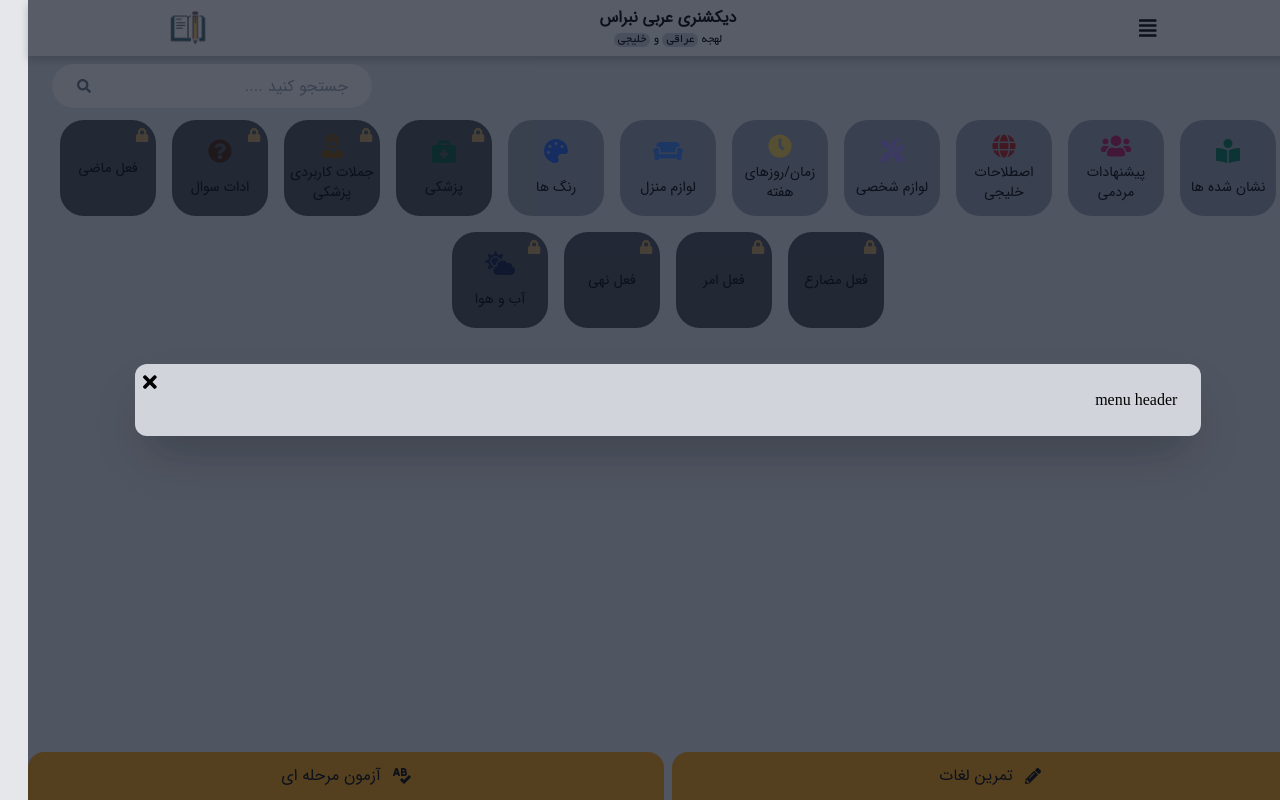
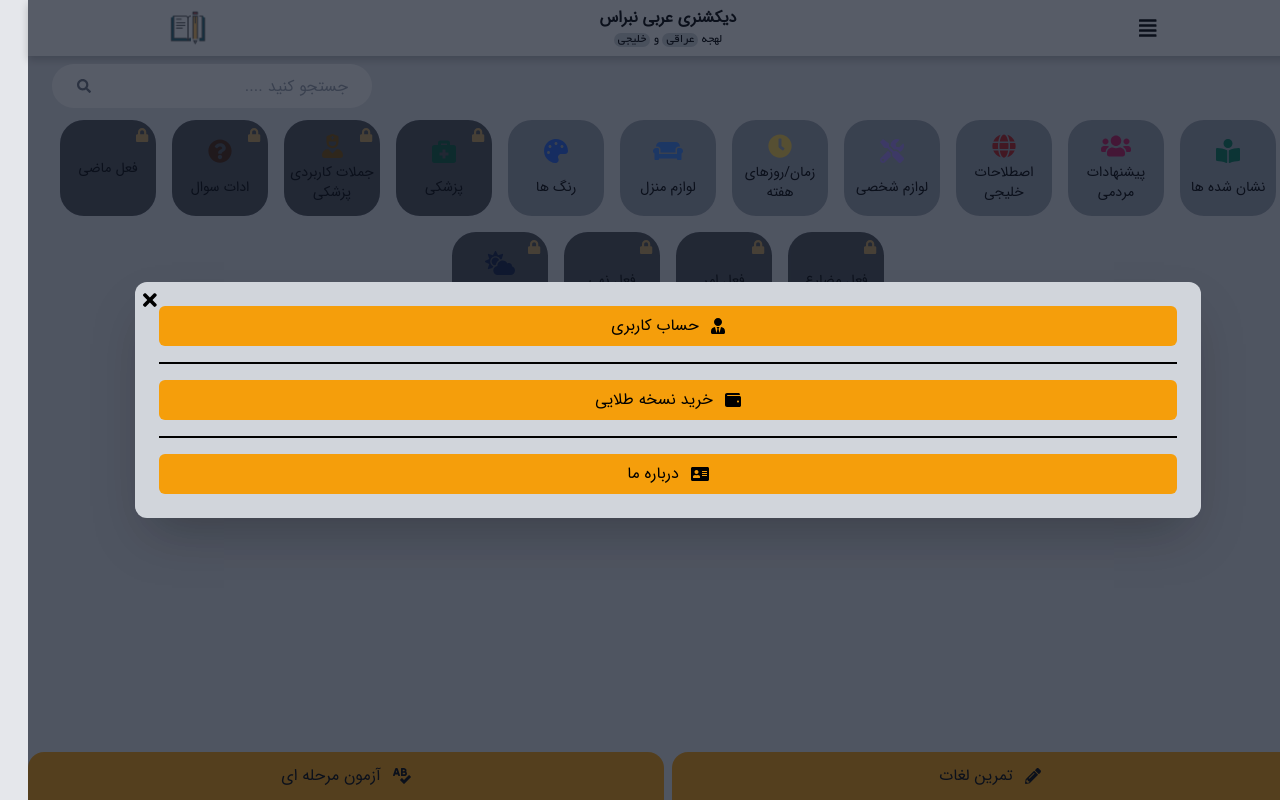
Before and after one commit to mohsenzamo/dictionary, a Vue app: page / in a window 1280 px wide. Both pictures are taken after a click on the element 1120 px from the left and 28 px from the top of the page. Built offline with nearby package versions, Linux system fonts and the light colour scheme.

Commit message:
update modal content

```diff
--- a/src/components/Header.vue
+++ b/src/components/Header.vue
@@ -6,8 +6,82 @@ import Modal from '../components/Modal.vue'
 const router = useRouter()
 const store = useStore()
 const modalMenuValue = ref(false)
+const modalGuideValue = ref(false)
+const login = ref('Login')
+function pushLink (link:string) {
+  router.push({
+    name: link
+  })
+}
 </script>
 <template>
+  <transition name="modal">
+    <modal
+      v-if="modalMenuValue"
+      @close="modalMenuValue = false"
+    >
+      <div class="grid gap-4 font-IRANSans">
+        <button
+          class="
+        bg-yellow-500
+        rounded-md
+        h-10
+      "
+          @click="pushLink(login)"
+        >
+          <p class="flex items-center justify-center gap-3">
+            <fa icon="user-tie" />
+            حساب کاربری
+          </p>
+        </button>
+        <span class="w-full bg-black h-0.5" />
+        <button
+          class="
+        bg-yellow-500
+        rounded-md
+        h-10
+      "
+        >
+          <p class="flex items-center justify-center gap-3">
+            <fa icon="wallet" />
+            خرید نسخه طلایی
+          </p>
+        </button>
+        <span class="w-full bg-black h-0.5" />
+        <button
+          class="
+        bg-yellow-500
+        rounded-md
+        h-10
+      "
+        >
+          <p class="flex items-center justify-center gap-3">
+            <fa icon="address-card" />
+            درباره ما
+          </p>
+        </button>
+      </div>
+    </modal>
+  </transition>
+  <transition name="modal">
+    <modal
+      v-if="modalGuideValue"
+      @close="modalGuideValue = false"
+    >
+      <div class="grid gap-4 font-IRANSans">
+        <p class="text-center font-extrabold text-xl text-yellow-600">راهنما</p>
+        <span class="w-full bg-black h-0.5" />
+        <div>
+          <p><span class="text-yellow-600">1.</span> اشتراک بین لهجه عراقی و خلیجی خیلی زیاد است و تنها در موارد کمی تفاوت وجود دارد. برخی از این تفاوت‌ها را در بخش «اصطلاحات خلیجی» می‌توانید بررسی کنید.</p>
+          <p><span class="text-yellow-600">2.</span> دسته‌بندی‌های موجود به صورت مشترک بین لهجه عراقی و خلیجی می‌باشد.</p>
+          <p><span class="text-yellow-600">3.</span> لغات نرم افزار به صورت آنلاین و مداوم بروزرسانی می‌شود.</p>
+          <p><span class="text-yellow-600">4.</span>در صورتی که لغت مد نظر خود را جستجو کرده و پیدا نکردید، از بخش «درخواست ترجمه» می‌توانید آن را به اطّلاع ما برسانید تا نهایتاً پس از چند روز به دیکشنری اضافه شود.</p>
+          <p>کلیه حقوق این نرم افزار متعلق به گروه آموزشی نبراس است و هر گونه کپی برداری از آن بدون ذکر منبع شرعاً و قانوناً ممنوع است.</p>
+          <p class="text-center font-bold">با تشکر از همراهی شما.</p>
+        </div>
+      </div>
+    </modal>
+  </transition>
   <div
     class="
       grid grid-cols-4
@@ -36,22 +110,11 @@ const modalMenuValue = ref(false)
         <span class="px-1 bg-gray-300 rounded-lg">خلیجی</span>
       </p>
     </div>
-    <router-link
-      to="/"
+    <img
+      alt="Vue logo"
+      src="../assets/logo.png"
+      class="h-12"
+      @click="modalGuideValue = true"
     >
-      <img
-        alt="Vue logo"
-        src="../assets/logo.png"
-        class="h-12"
-      >
-    </router-link>
   </div>
-  <transition name="modal">
-    <modal
-      v-if="modalMenuValue"
-      @close="modalMenuValue = false"
-    >
-        <h3>menu header</h3>
-    </modal>
-  </transition>
 </template>
--- a/src/components/backHeader.vue
+++ b/src/components/backHeader.vue
@@ -22,10 +22,12 @@ function goBack () {
       z-10
     "
   >
-    <span
-      class="text-xl"
-      @click="goBack"
-    ><fa icon="arrow-right" /></span>
+    <slot name="arrow">
+      <span
+        class="text-xl"
+        @click="goBack"
+      ><fa icon="arrow-right" /></span>
+    </slot>
     <div class="justify-self-start col-span-2">
       <p class="text-base font-black font-IRANSans">
         <slot />
--- a/src/main.ts
+++ b/src/main.ts
@@ -3,10 +3,10 @@ import App from './App.vue'
 import './index.css'
 import router from './router'
 import { library } from '@fortawesome/fontawesome-svg-core'
-import { faAlignJustify, faBookmark, faVolumeOff, faSearch, faBookReader, faUsers, faGlobe, faTools, faClock, faCouch, faPalette, faBriefcaseMedical, faUserNurse, faQuestionCircle, faCloudSun, faLock, faArrowRight, faSpellCheck, faTimes, faPencilAlt, faCheckCircle, faTimesCircle } from '@fortawesome/free-solid-svg-icons'
+import { faAlignJustify, faBookmark, faVolumeOff, faSearch, faBookReader, faUsers, faGlobe, faTools, faClock, faCouch, faPalette, faBriefcaseMedical, faUserNurse, faQuestionCircle, faCloudSun, faLock, faArrowRight, faSpellCheck, faTimes, faPencilAlt, faCheckCircle, faTimesCircle, faUserTie, faWallet, faAddressCard } from '@fortawesome/free-solid-svg-icons'
 // import { fab } from '@fortawesome/free-brands-svg-icons'
 import { FontAwesomeIcon } from '@fortawesome/vue-fontawesome'
 import { createPinia } from 'pinia'
-library.add(faAlignJustify, faBookmark, faArrowRight, faVolumeOff, faSearch, faBookReader, faUsers, faGlobe, faTools, faClock, faCouch, faPalette, faBriefcaseMedical, faUserNurse, faQuestionCircle, faCloudSun, faLock, faArrowRight, faTimes, faSpellCheck, faPencilAlt, faCheckCircle, faTimesCircle)
+library.add(faAlignJustify, faBookmark, faArrowRight, faVolumeOff, faSearch, faBookReader, faUsers, faGlobe, faTools, faClock, faCouch, faPalette, faBriefcaseMedical, faUserNurse, faQuestionCircle, faCloudSun, faLock, faArrowRight, faTimes, faSpellCheck, faPencilAlt, faCheckCircle, faTimesCircle, faUserTie, faWallet, faAddressCard)
 
 createApp(App).component('fa', FontAwesomeIcon).use(createPinia()).use(router).mount('#app')
--- a/src/views/Home.vue
+++ b/src/views/Home.vue
@@ -156,7 +156,6 @@ const words = [
       </div>
       <div
         class="category-box"
-        @click="pushLink(login)"
       >
         <fa
           icon="clock"
--- a/src/views/Quiz.vue
+++ b/src/views/Quiz.vue
@@ -1,10 +1,67 @@
 <script lang="ts" setup>
+import { ref } from 'vue'
 import backHeader from '../components/backHeader.vue'
+import Modal from '../components/Modal.vue'
+import { useRouter } from 'vue-router'
+const modalQuizValue = ref(false)
+const router = useRouter()
+function goBack () {
+  router.back()
+}
 </script>
 <template>
-  <backHeader> تمرین لغات </backHeader>
+  <backHeader>
+    <template #arrow>
+      <span
+        class="text-xl"
+        @click="modalQuizValue = true"
+      ><fa icon="arrow-right" /></span>
+    </template>
+    <template #default>
+      تمرین لغات
+    </template>
+  </backHeader>
+  <transition name="modal">
+    <modal
+      v-if="modalQuizValue"
+      @close="modalQuizValue = false"
+    >
+      <div class="grid font-IRANSans text-sm gap-4">
+        <div>
+          <p class="flex justify-between">
+            <span>تعداد کل سوالات</span>
+            <span>3</span>
+          </p>
+          <p class="flex justify-between text-green-600">
+            <span>تعداد پاسخ درست</span>
+            <span>2</span>
+          </p>
+          <p class="flex justify-between text-red-600">
+            <span>تعداد پاسخ غلط</span>
+            <span>1</span>
+          </p>
+          <p class="flex justify-between">
+            <span>زمان</span>
+            <span>1 دقیقه و 11 ثانیه</span>
+          </p>
+        </div>
+        <button
+          class="
+        bg-yellow-500
+        rounded-md
+        h-8
+      "
+      @click="goBack"
+        >
+          <p>خروج از تمرین لغات</p>
+        </button>
+      </div>
+    </modal>
+  </transition>
   <div class="pt-16 w-screen h-auto grid">
-    <div class="w-full h-auto float-right flex gap-x-3 pr-5 text-white font-IRANSans mt-2">
+    <div
+      class="w-full h-auto float-right flex gap-x-3 pr-5 text-white font-IRANSans mt-2"
+    >
       <p class="bg-green-600 rounded-2xl w-14 flex items-center gap-x-3 pr-1 shadow-2xl">
         <fa icon="check-circle" />
         <span>2</span>
```
